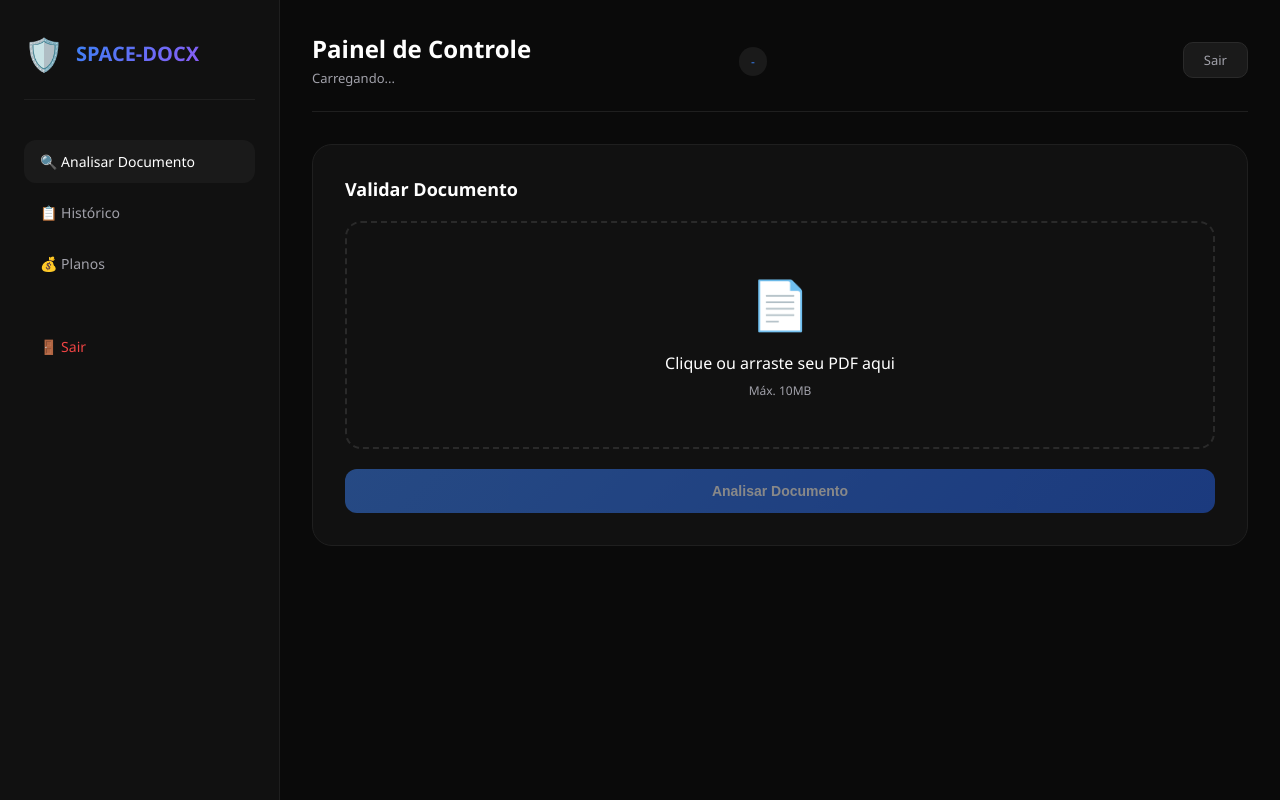
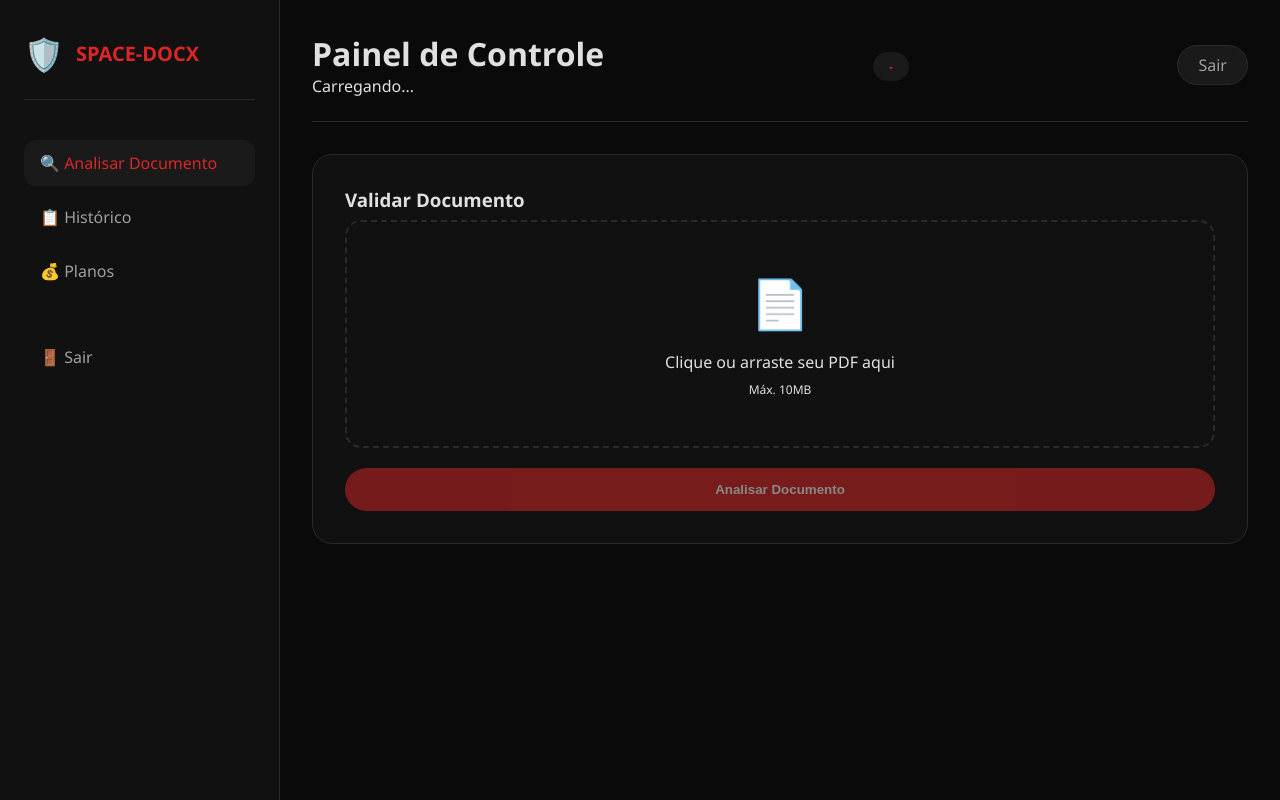
Before and after one commit to luq-eng/space-docx, a Flask app: template templates/dashboard.html in a window 1280 px wide. Run offline with Flask 3, Linux system fonts and the light colour scheme; the template is opened without the code that fills it, so the values that code supplies are empty; parts of the project's set-up code (start-up, migrations or seed data) failed here and were passed over.

Commit message:
Update dashboard.html

```diff
--- a/templates/dashboard.html
+++ b/templates/dashboard.html
@@ -6,43 +6,40 @@
     <title>Dashboard | Space-Docx</title>
     <style>
         * { margin: 0; padding: 0; box-sizing: border-box; }
-        body { font-family: 'Segoe UI', sans-serif; background: #0a0a0a; color: #fff; }
+        body { font-family: 'Segoe UI', sans-serif; background: #0a0a0a; color: #e0e0e0; }
         .app { display: flex; min-height: 100vh; }
-        .sidebar { width: 280px; background: #111; border-right: 1px solid #1f1f1f; padding: 32px 24px; position: fixed; height: 100vh; overflow-y: auto; }
-        .logo { display: flex; align-items: center; gap: 12px; margin-bottom: 40px; padding-bottom: 24px; border-bottom: 1px solid #1f1f1f; }
+        .sidebar { width: 280px; background: #111; border-right: 1px solid #2a2a2a; padding: 32px 24px; position: fixed; height: 100vh; overflow-y: auto; }
+        .logo { display: flex; align-items: center; gap: 12px; margin-bottom: 40px; padding-bottom: 24px; border-bottom: 1px solid #2a2a2a; }
         .logo-icon { font-size: 32px; }
-        .logo-text { font-size: 20px; font-weight: 700; background: linear-gradient(135deg, #3b82f6, #8b5cf6); -webkit-background-clip: text; -webkit-text-fill-color: transparent; }
-        .nav-item { display: block; padding: 12px 16px; border-radius: 12px; color: #a1a1aa; text-decoration: none; margin-bottom: 8px; font-size: 14px; transition: all 0.2s; cursor: pointer; }
-        .nav-item:hover, .nav-item.active { background: #1a1a1a; color: #fff; }
+        .logo-text { font-size: 20px; font-weight: 700; color: #dc2626; }
+        .nav-item { display: block; padding: 12px 16px; border-radius: 12px; color: #a0a0a0; text-decoration: none; margin-bottom: 8px; cursor: pointer; transition: all 0.2s; }
+        .nav-item:hover, .nav-item.active { background: #1a1a1a; color: #dc2626; }
         .main { flex: 1; margin-left: 280px; padding: 32px; }
-        .header { display: flex; justify-content: space-between; align-items: center; margin-bottom: 32px; padding-bottom: 24px; border-bottom: 1px solid #1f1f1f; flex-wrap: wrap; gap: 16px; }
-        .header h1 { font-size: 24px; font-weight: 600; }
-        .header p { color: #a1a1aa; font-size: 13px; margin-top: 4px; }
-        .plan-badge { padding: 6px 12px; background: #1a1a1a; border-radius: 20px; font-size: 12px; color: #3b82f6; }
-        .logout-btn { padding: 8px 20px; background: #1a1a1a; border: 1px solid #2a2a2a; border-radius: 10px; color: #a1a1aa; text-decoration: none; font-size: 13px; transition: all 0.2s; }
-        .logout-btn:hover { background: #2a2a2a; color: #fff; }
-        .upload-card { background: #111; border: 1px solid #1f1f1f; border-radius: 20px; padding: 32px; margin-bottom: 32px; }
-        .upload-card h3 { font-size: 18px; margin-bottom: 20px; }
+        .header { display: flex; justify-content: space-between; align-items: center; margin-bottom: 32px; padding-bottom: 24px; border-bottom: 1px solid #2a2a2a; flex-wrap: wrap; gap: 16px; }
+        .plan-badge { padding: 6px 16px; background: #1a1a1a; border-radius: 30px; font-size: 12px; color: #dc2626; font-weight: 600; }
+        .logout-btn { padding: 8px 20px; background: #1a1a1a; border: 1px solid #2a2a2a; border-radius: 30px; color: #a0a0a0; text-decoration: none; transition: all 0.2s; }
+        .logout-btn:hover { background: #dc2626; color: white; border-color: #dc2626; }
+        .upload-card { background: #111; border: 1px solid #2a2a2a; border-radius: 20px; padding: 32px; }
         .upload-area { border: 2px dashed #2a2a2a; border-radius: 16px; padding: 48px; text-align: center; cursor: pointer; transition: all 0.3s; }
-        .upload-area:hover { border-color: #3b82f6; background: rgba(59,130,246,0.05); }
+        .upload-area:hover { border-color: #dc2626; background: rgba(220,38,38,0.05); }
         .upload-icon { font-size: 48px; margin-bottom: 16px; }
-        .file-info { margin-top: 16px; padding: 12px; background: #1a1a1a; border-radius: 12px; font-size: 13px; color: #22c55e; }
-        .btn-primary { width: 100%; padding: 14px; background: linear-gradient(135deg, #3b82f6, #2563eb); border: none; border-radius: 12px; color: white; font-weight: 600; cursor: pointer; margin-top: 20px; font-size: 14px; transition: transform 0.2s; }
-        .btn-primary:hover { transform: translateY(-2px); }
-        .btn-primary:disabled { opacity: 0.5; cursor: not-allowed; transform: none; }
-        .result-card { background: #111; border: 1px solid #1f1f1f; border-radius: 20px; padding: 32px; margin-top: 32px; text-align: center; }
-        .score-circle { width: 140px; height: 140px; border-radius: 50%; margin: 0 auto 20px; display: flex; align-items: center; justify-content: center; }
-        .score-value { font-size: 48px; font-weight: 700; }
-        .status { text-align: center; font-size: 24px; font-weight: 600; margin: 20px 0; }
-        .historico-table { width: 100%; border-collapse: collapse; }
-        .historico-table th, .historico-table td { padding: 14px; text-align: left; border-bottom: 1px solid #1f1f1f; }
-        .historico-table th { color: #a1a1aa; font-weight: 500; font-size: 12px; }
-        .loading-animation { text-align: center; padding: 60px; }
-        .spinner { width: 60px; height: 60px; border: 3px solid #1a1a1a; border-top-color: #3b82f6; border-radius: 50%; margin: 0 auto 20px; animation: spin 1s linear infinite; }
+        .file-info { margin-top: 16px; padding: 12px; background: #1a1a1a; border-radius: 12px; color: #22c55e; display: none; }
+        .btn-primary { width: 100%; padding: 14px; background: #dc2626; border: none; border-radius: 40px; color: white; font-weight: 700; cursor: pointer; margin-top: 20px; transition: all 0.2s; }
+        .btn-primary:hover { background: #b91c1c; transform: translateY(-2px); }
+        .btn-primary:disabled { opacity: 0.5; cursor: not-allowed; }
+        .result-card { background: #111; border: 1px solid #2a2a2a; border-radius: 20px; padding: 32px; margin-top: 32px; text-align: center; }
+        .score-circle { width: 140px; height: 140px; border-radius: 50%; margin: 20px auto; display: flex; align-items: center; justify-content: center; }
+        .score-value { font-size: 48px; font-weight: 800; }
+        .status { font-size: 24px; font-weight: 700; margin: 20px 0; }
+        .historico-table { width: 100%; border-collapse: collapse; margin-top: 20px; }
+        .historico-table th, .historico-table td { padding: 14px; text-align: left; border-bottom: 1px solid #2a2a2a; }
+        .historico-table th { color: #dc2626; font-weight: 600; }
+        .spinner { width: 50px; height: 50px; border: 3px solid #2a2a2a; border-top-color: #dc2626; border-radius: 50%; margin: 20px auto; animation: spin 1s linear infinite; }
         @keyframes spin { to { transform: rotate(360deg); } }
-        .analises-restantes { font-size: 12px; color: #a1a1aa; margin-top: 8px; }
-        .warning-badge { background: rgba(239,68,68,0.2); color: #ef4444; padding: 8px 16px; border-radius: 12px; font-size: 13px; text-align: center; margin-bottom: 20px; }
-        @media (max-width: 768px) { .sidebar { display: none; } .main { margin-left: 0; padding: 20px; } .header { flex-direction: column; text-align: center; } .historico-table { font-size: 12px; } .historico-table th, .historico-table td { padding: 8px; } }
+        .warning-badge { background: rgba(220,38,38,0.15); border: 1px solid rgba(220,38,38,0.3); padding: 16px; border-radius: 16px; margin-bottom: 20px; text-align: center; }
+        .warning-badge a { color: #dc2626; text-decoration: none; font-weight: 600; }
+        .analises-restantes { font-size: 13px; color: #888; margin-top: 8px; text-align: center; }
+        @media (max-width: 768px) { .sidebar { display: none; } .main { margin-left: 0; padding: 20px; } }
     </style>
 </head>
 <body>
@@ -52,26 +49,30 @@
             <a class="nav-item active" onclick="mostrarSecao('analisar')">🔍 Analisar Documento</a>
             <a class="nav-item" onclick="mostrarSecao('historico')">📋 Histórico</a>
             <a href="/planos" class="nav-item">💰 Planos</a>
-            <a href="/logout" class="nav-item" style="margin-top: 40px; color: #ef4444;">🚪 Sair</a>
+            <a href="/logout" class="nav-item" style="margin-top: 40px;">🚪 Sair</a>
         </aside>
         <main class="main">
             <div class="header">
                 <div><h1>Painel de Controle</h1><p id="userInfo">Carregando...</p></div>
                 <div><span class="plan-badge" id="planoInfo">-</span></div>
-                <div><span id="analisesInfo" class="analises-restantes"></span></div>
                 <a href="/logout" class="logout-btn">Sair</a>
+            </div>
+
+            <div id="alertaBloqueio" style="display: none;" class="warning-badge">
+                ⚠️ <span id="msgBloqueio"></span> <a href="/planos">👉 Adquirir plano agora</a>
             </div>
 
             <div id="secaoAnalisar">
                 <div class="upload-card" id="uploadCard">
                     <h3>Validar Documento</h3>
+                    <div id="analisesRestantes" class="analises-restantes"></div>
                     <div class="upload-area" id="uploadArea">
                         <div class="upload-icon">📄</div>
                         <div>Clique ou arraste seu PDF aqui</div>
-                        <div style="font-size: 12px; margin-top: 8px; color: #a1a1aa;">Máx. 10MB</div>
+                        <div style="font-size: 12px; margin-top: 8px;">Máx. 10MB</div>
                         <input type="file" id="pdfFile" accept=".pdf" style="display:none">
                     </div>
-                    <div id="fileInfo" class="file-info" style="display:none"></div>
+                    <div id="fileInfo" class="file-info"></div>
                     <button class="btn-primary" id="btnAnalisar" disabled>Analisar Documento</button>
                 </div>
                 <div id="resultado" style="display:none"></div>
@@ -85,15 +86,6 @@
 
     <script>
         let arquivoSelecionado = null;
-        let animacaoInterval = null;
-
-        const mensagensAnalise = [
-            "🔍 Processando documento...",
-            "📊 Validando informações...",
-            "🔐 Verificando autenticidade...",
-            "⚙️ Analisando estrutura...",
-            "✅ Finalizando análise..."
-        ];
 
         async function carregarUsuario() {
             try {
@@ -101,20 +93,21 @@
                 const d = await r.json();
                 document.getElementById('userInfo').innerHTML = `${d.nome} | ${d.email}`;
                 document.getElementById('planoInfo').innerHTML = d.plano?.toUpperCase() || 'TRIAL';
-                document.getElementById('analisesInfo').innerHTML = `📊 Análises restantes: ${d.analises_restantes || 5}`;
+                document.getElementById('analisesRestantes').innerHTML = `📊 Análises restantes: ${d.analises_restantes || 'Ilimitado'}`;
 
+                // Verificar bloqueio
                 if (d.status === 'bloqueado') {
-                    document.getElementById('uploadCard').innerHTML = `
-                        <div class="warning-badge">
-                            ⚠️ Seu teste gratuito expirou. <a href="/planos" style="color:#3b82f6;">Adquira um plano</a> para continuar.
-                        </div>
-                        <div class="upload-area" style="opacity:0.5; cursor:not-allowed;">
-                            <div class="upload-icon">🔒</div>
-                            <div>Conta bloqueada</div>
-                            <div style="font-size:12px;">Renove seu plano para validar documentos</div>
-                        </div>
-                    `;
+                    document.getElementById('alertaBloqueio').style.display = 'block';
+                    document.getElementById('msgBloqueio').innerHTML = 'Sua conta está bloqueada. Suas análises expiraram.';
                     document.getElementById('btnAnalisar').disabled = true;
+                    document.getElementById('uploadArea').style.opacity = '0.5';
+                    document.getElementById('uploadArea').style.cursor = 'not-allowed';
+                } else if (d.analises_restantes === 0 || (d.analises_restantes === '0')) {
+                    document.getElementById('alertaBloqueio').style.display = 'block';
+                    document.getElementById('msgBloqueio').innerHTML = 'Seu teste gratuito acabou! Adquira um plano para continuar.';
+                    document.getElementById('btnAnalisar').disabled = true;
+                } else {
+                    document.getElementById('alertaBloqueio').style.display = 'none';
                 }
             } catch(e) { console.error(e); }
         }
@@ -124,7 +117,7 @@
                 const r = await fetch('/api/historico');
                 const d = await r.json();
                 if(d.length === 0) {
-                    document.getElementById('historicoList').innerHTML = '<div style="text-align:center;padding:40px;color:#a1a1aa;">Nenhuma análise realizada ainda</div>';
+                    document.getElementById('historicoList').innerHTML = '<div style="text-align:center;padding:40px;">Nenhuma análise realizada ainda</div>';
                     return;
                 }
                 let html = '<table class="historico-table"><thead><tr><th>DATA</th><th>ARQUIVO</th><th>STATUS</th><th>SCORE</th></tr></thead><tbody>';
@@ -149,7 +142,7 @@
         const pdfFile = document.getElementById('pdfFile');
 
         uploadArea.onclick = () => pdfFile.click();
-        uploadArea.ondragover = (e) => { e.preventDefault(); uploadArea.style.borderColor = '#3b82f6'; };
+        uploadArea.ondragover = (e) => { e.preventDefault(); uploadArea.style.borderColor = '#dc2626'; };
         uploadArea.ondragleave = () => uploadArea.style.borderColor = '#2a2a2a';
         uploadArea.ondrop = (e) => {
             e.preventDefault();
@@ -162,8 +155,9 @@
         function processarArquivo(file) {
             if(file.size > 10 * 1024 * 1024) { alert('Arquivo muito grande (máx 10MB)'); return; }
             arquivoSelecionado = file;
-            document.getElementById('fileInfo').style.display = 'block';
-            document.getElementById('fileInfo').innerHTML = `✅ ${file.name} (${(file.size / 1024).toFixed(0)} KB)`;
+            const fileInfo = document.getElementById('fileInfo');
+            fileInfo.style.display = 'block';
+            fileInfo.innerHTML = `✅ ${file.name} (${(file.size / 1024).toFixed(0)} KB)`;
             document.getElementById('btnAnalisar').disabled = false;
         }
 
@@ -176,9 +170,7 @@
                         <span class="score-value" style="color:${cor}">${data.score}</span>
                     </div>
                     <div class="status" style="color:${cor}">${data.status_icon || ''} ${data.status}</div>
-                    <div style="margin-top:16px;font-size:12px;color:#a1a1aa;">
-                        📅 ${data.data} | Análise concluída com sucesso
-                    </div>
+                    <div style="margin-top:16px;font-size:12px;color:#a0a0a0;">📅 ${data.data} | Análise concluída</div>
                 </div>
             `;
             document.getElementById('resultado').style.display = 'block';
@@ -189,31 +181,18 @@
 
         document.getElementById('btnAnalisar').onclick = async () => {
             if(!arquivoSelecionado) return;
-
             const btn = document.getElementById('btnAnalisar');
             const uploadCard = document.getElementById('uploadCard');
-
             btn.disabled = true;
             document.getElementById('resultado').style.display = 'none';
 
             uploadCard.innerHTML = `
-                <div class="loading-animation">
+                <div style="text-align:center;padding:60px;">
                     <div class="spinner"></div>
-                    <div id="mensagemAnimacao" style="color: #3b82f6; font-size: 16px; margin-bottom: 10px;">🔍 Processando documento...</div>
-                    <div id="tempoAnimacao" style="color: #a1a1aa; font-size: 12px;">Tempo estimado: 20-35 segundos</div>
+                    <div id="mensagemAnimacao" style="color:#dc2626; margin-top:20px;">🔍 Analisando documento...</div>
+                    <div id="tempoAnimacao" style="color:#a0a0a0; margin-top:10px;">Tempo estimado: 20-35 segundos</div>
                 </div>
             `;
-
-            let msgIndex = 0;
-            let tempoDecorrido = 0;
-            animacaoInterval = setInterval(() => {
-                tempoDecorrido++;
-                const msgDiv = document.getElementById('mensagemAnimacao');
-                const tempoDiv = document.getElementById('tempoAnimacao');
-                if(msgDiv) msgDiv.innerHTML = mensagensAnalise[msgIndex % mensagensAnalise.length];
-                if(tempoDiv) tempoDiv.innerHTML = `⏱️ Processando... ~${Math.max(0, 35 - tempoDecorrido)}s restantes`;
-                msgIndex++;
-            }, 3000);
 
             const formData = new FormData();
             formData.append('pdf', arquivoSelecionado);
@@ -221,7 +200,6 @@
             try {
                 const response = await fetch('/api/analisar', { method: 'POST', body: formData });
                 const data = await response.json();
-                clearInterval(animacaoInterval);
 
                 if(data.bloqueado) {
                     alert(data.error);
@@ -235,7 +213,6 @@
                     alert('Erro: ' + (data.error || 'Tente novamente'));
                 }
             } catch(error) {
-                clearInterval(animacaoInterval);
                 alert('Erro: ' + error.message);
             } finally {
                 location.reload();
```
